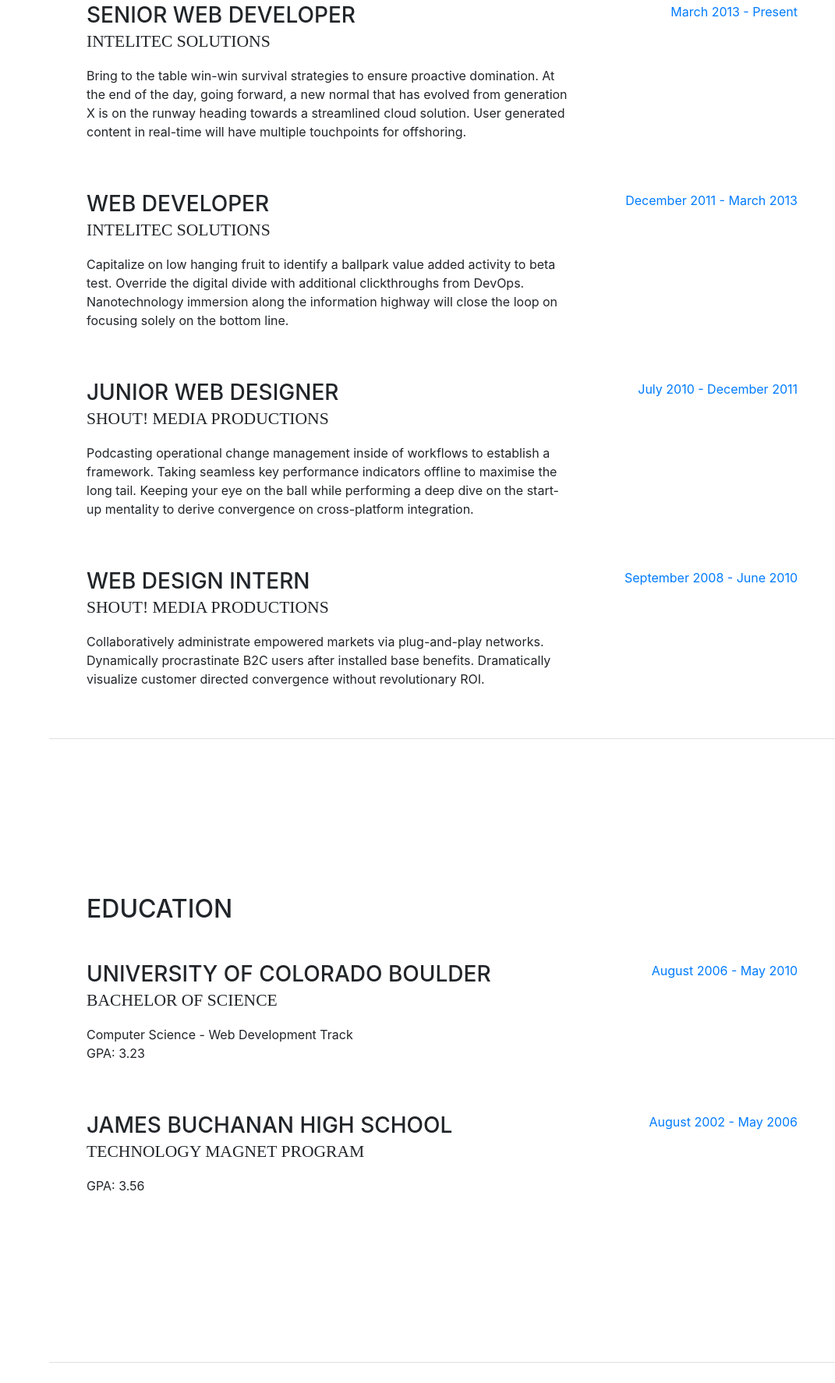
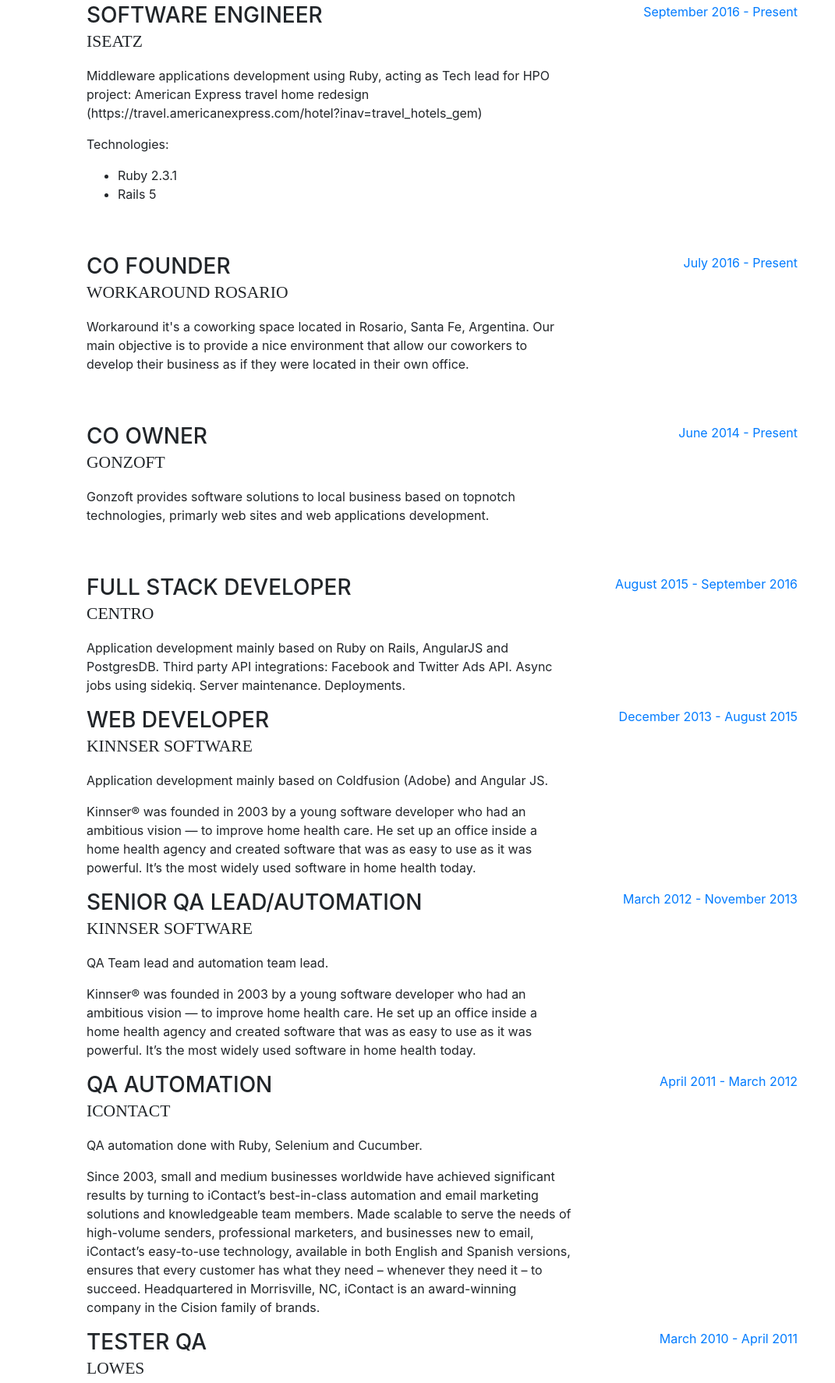
Before and after one commit to GonzoGhanem/my_resume, a website with bundled scripts: page index.html in a window 1280 px wide. Shown: the part 931-2705 px from the top of the page at 78% size, without its empty margins (209-1280 px from the left). Built offline with nearby package versions, Linux system fonts and the light colour scheme; a web font is replaced by a local one.

Commit message:
Updates to the CV

```diff
--- a/index.html
+++ b/index.html
@@ -106,48 +106,111 @@
 
           <div class="resume-item d-flex flex-column flex-md-row mb-5">
             <div class="resume-content mr-auto">
-              <h3 class="mb-0">Senior Web Developer</h3>
-              <div class="subheading mb-3">Intelitec Solutions</div>
-              <p>Bring to the table win-win survival strategies to ensure proactive domination. At the end of the day, going forward, a new normal that has evolved from generation X is on the runway heading towards a streamlined cloud solution. User generated content in real-time will have multiple touchpoints for offshoring.</p>
+              <h3 class="mb-0">Software Engineer</h3>
+              <div class="subheading mb-3">iSeatz</div>
+              <p>Middleware applications development using Ruby, acting as Tech lead for HPO project: American Express travel home redesign (https://travel.americanexpress.com/hotel?inav=travel_hotels_gem)</p>
+              <p>
+                Technologies:
+                <ul>
+                  <li>Ruby 2.3.1</li>
+                  <li>Rails 5</li>
+                </ul>
+              </p>
             </div>
             <div class="resume-date text-md-right">
-              <span class="text-primary">March 2013 - Present</span>
+              <span class="text-primary">September 2016 - Present</span>
             </div>
           </div>
 
           <div class="resume-item d-flex flex-column flex-md-row mb-5">
             <div class="resume-content mr-auto">
-              <h3 class="mb-0">Web Developer</h3>
-              <div class="subheading mb-3">Intelitec Solutions</div>
-              <p>Capitalize on low hanging fruit to identify a ballpark value added activity to beta test. Override the digital divide with additional clickthroughs from DevOps. Nanotechnology immersion along the information highway will close the loop on focusing solely on the bottom line.</p>
+              <h3 class="mb-0">Co Founder</h3>
+              <div class="subheading mb-3">Workaround Rosario</div>
+              <p>Workaround it's a coworking space located in Rosario, Santa Fe, Argentina. Our main objective is to provide a nice environment that allow our coworkers to develop their business as if they were located in their own office.</p>
             </div>
             <div class="resume-date text-md-right">
-              <span class="text-primary">December 2011 - March 2013</span>
+              <span class="text-primary">July 2016 - Present</span>
             </div>
           </div>
 
           <div class="resume-item d-flex flex-column flex-md-row mb-5">
             <div class="resume-content mr-auto">
-              <h3 class="mb-0">Junior Web Designer</h3>
-              <div class="subheading mb-3">Shout! Media Productions</div>
-              <p>Podcasting operational change management inside of workflows to establish a framework. Taking seamless key performance indicators offline to maximise the long tail. Keeping your eye on the ball while performing a deep dive on the start-up mentality to derive convergence on cross-platform integration.</p>
+              <h3 class="mb-0">Co Owner</h3>
+              <div class="subheading mb-3">Gonzoft</div>
+              <p>Gonzoft provides software solutions to local business based on topnotch technologies, primarly web sites and web applications development.</p>
             </div>
             <div class="resume-date text-md-right">
-              <span class="text-primary">July 2010 - December 2011</span>
+              <span class="text-primary">June 2014 - Present</span>
             </div>
           </div>
 
           <div class="resume-item d-flex flex-column flex-md-row">
             <div class="resume-content mr-auto">
-              <h3 class="mb-0">Web Design Intern</h3>
-              <div class="subheading mb-3">Shout! Media Productions</div>
-              <p>Collaboratively administrate empowered markets via plug-and-play networks. Dynamically procrastinate B2C users after installed base benefits. Dramatically visualize customer directed convergence without revolutionary ROI.</p>
+              <h3 class="mb-0">Full Stack Developer</h3>
+              <div class="subheading mb-3">Centro</div>
+              <p>Application development mainly based on Ruby on Rails, AngularJS and PostgresDB.
+
+              Third party API integrations: Facebook and Twitter Ads API.
+              Async jobs using sidekiq.
+              Server maintenance.
+              Deployments.</p>
             </div>
             <div class="resume-date text-md-right">
-              <span class="text-primary">September 2008 - June 2010</span>
+              <span class="text-primary">August 2015 - September 2016</span>
             </div>
           </div>
 
+          <div class="resume-item d-flex flex-column flex-md-row">
+            <div class="resume-content mr-auto">
+              <h3 class="mb-0">Web Developer</h3>
+              <div class="subheading mb-3">Kinnser Software</div>
+              <p>Application development mainly based on Coldfusion (Adobe) and Angular JS.</p>
+              <p>Kinnser® was founded in 2003 by a young software developer who had an ambitious vision — to improve home health care. He set up an office inside a home health agency and created software that was as easy to use as it was powerful.
+
+              It’s the most widely used software in home health today.</p>
+            </div>
+            <div class="resume-date text-md-right">
+              <span class="text-primary">December 2013 - August 2015</span>
+            </div>
+          </div>
+
+          <div class="resume-item d-flex flex-column flex-md-row">
+            <div class="resume-content mr-auto">
+              <h3 class="mb-0">Senior QA Lead/Automation</h3>
+              <div class="subheading mb-3">Kinnser Software</div>
+              <p>QA Team lead and automation team lead.</p>
+              <p>Kinnser® was founded in 2003 by a young software developer who had an ambitious vision — to improve home health care. He set up an office inside a home health agency and created software that was as easy to use as it was powerful.
+
+              It’s the most widely used software in home health today.</p>
+            </div>
+            <div class="resume-date text-md-right">
+              <span class="text-primary">March 2012 - November 2013</span>
+            </div>
+          </div>
+
+          <div class="resume-item d-flex flex-column flex-md-row">
+            <div class="resume-content mr-auto">
+              <h3 class="mb-0">QA Automation</h3>
+              <div class="subheading mb-3">iContact</div>
+              <p>QA automation done with Ruby, Selenium and Cucumber.</p>
+              <p>Since 2003, small and medium businesses worldwide have achieved significant results by turning to iContact’s best-in-class automation and email marketing solutions and knowledgeable team members. Made scalable to serve the needs of high-volume senders, professional marketers, and businesses new to email, iContact’s easy-to-use technology, available in both English and Spanish versions, ensures that every customer has what they need – whenever they need it – to succeed. Headquartered in Morrisville, NC, iContact is an award-winning company in the Cision family of brands.</p>
+            </div>
+            <div class="resume-date text-md-right">
+              <span class="text-primary">April 2011 - March 2012</span>
+            </div>
+          </div>
+
+          <div class="resume-item d-flex flex-column flex-md-row">
+            <div class="resume-content mr-auto">
+              <h3 class="mb-0">Tester QA</h3>
+              <div class="subheading mb-3">Lowes</div>
+              <p>QA analyst / tester in a near shore team.</p>
+              <p>For more than 60 years, Lowe's has been Improving Home Improvement. Our proud past combines with a promising future.</p>
+            </div>
+            <div class="resume-date text-md-right">
+              <span class="text-primary">March 2010 - April 2011</span>
+            </div>
+          </div>
         </div>
 
       </section>
@@ -158,24 +221,22 @@
 
           <div class="resume-item d-flex flex-column flex-md-row mb-5">
             <div class="resume-content mr-auto">
-              <h3 class="mb-0">University of Colorado Boulder</h3>
-              <div class="subheading mb-3">Bachelor of Science</div>
-              <div>Computer Science - Web Development Track</div>
-              <p>GPA: 3.23</p>
+              <h3 class="mb-0">Universidad Abierta Interamericana</h3>
+              <div class="subheading mb-3">Information Technologies</div>
+              <div>System's Engineer degree</div>
             </div>
             <div class="resume-date text-md-right">
-              <span class="text-primary">August 2006 - May 2010</span>
+              <span class="text-primary">March 2007 - Decemeber 2017</span>
             </div>
           </div>
 
           <div class="resume-item d-flex flex-column flex-md-row">
             <div class="resume-content mr-auto">
-              <h3 class="mb-0">James Buchanan High School</h3>
-              <div class="subheading mb-3">Technology Magnet Program</div>
-              <p>GPA: 3.56</p>
+              <h3 class="mb-0">Sagrado Corazón de Jesús</h3>
+              <div class="subheading mb-3">High School</div>
             </div>
             <div class="resume-date text-md-right">
-              <span class="text-primary">August 2002 - May 2006</span>
+              <span class="text-primary">March 2001 - December 2006</span>
             </div>
           </div>
 
```
